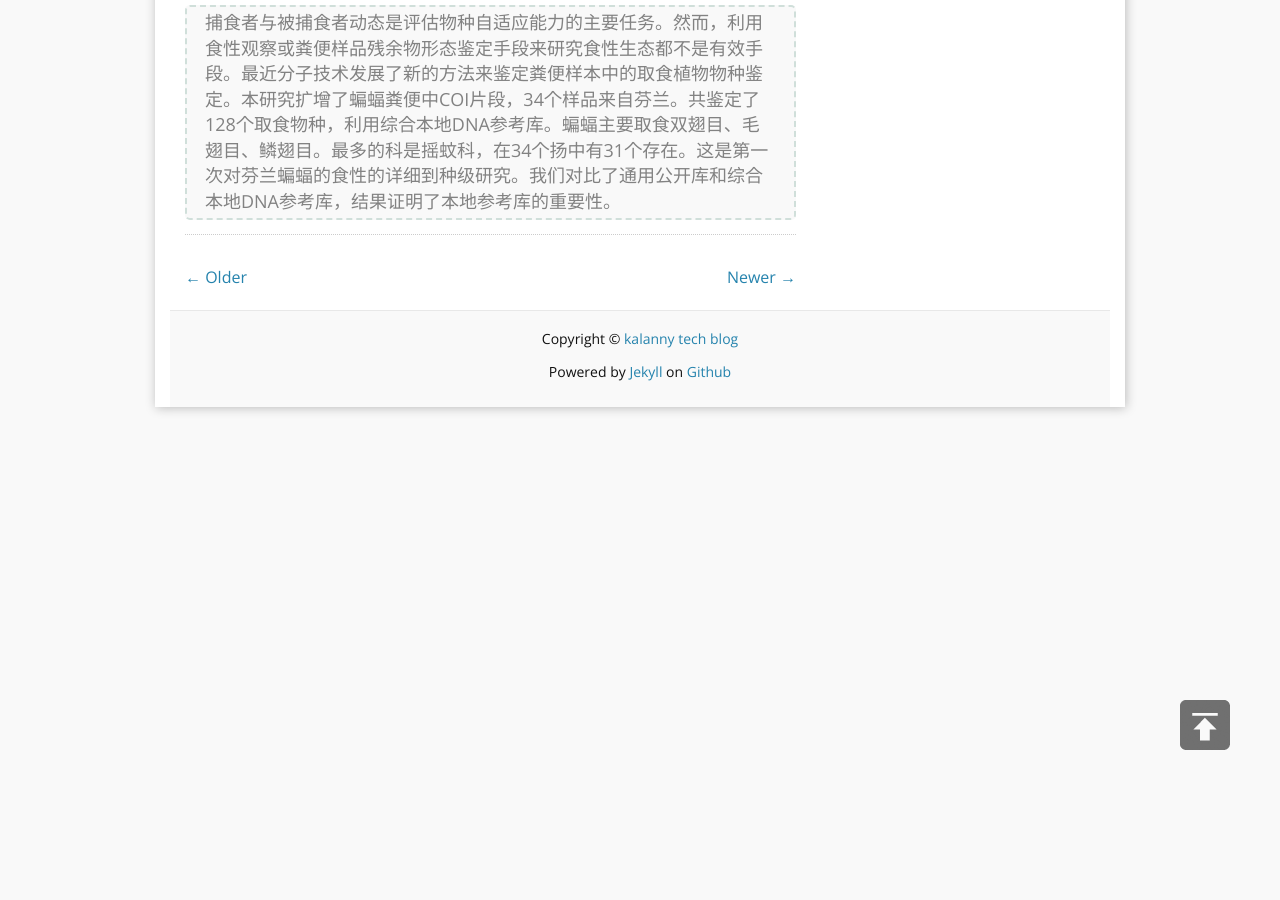
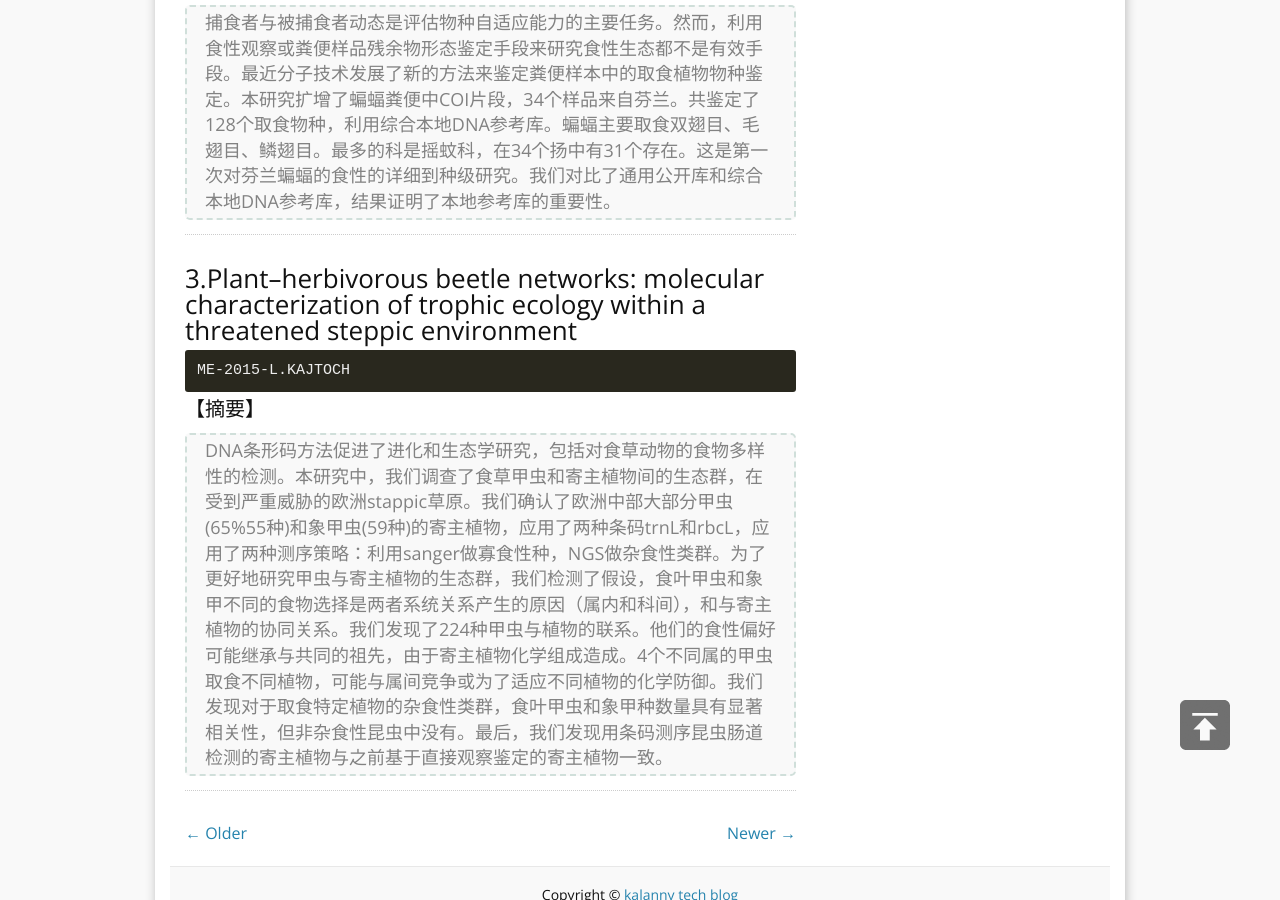
Before and after one commit to kalanny/kalanny.github.io, a Jekyll site: the page built from _posts/2017-04-07-文献阅读-metabarcoding与食性.md, in a window 1280 px wide and 900 px high, scrolled down 1521 px. Built offline with Jekyll 4.4.1, drawn with Linux system fonts in a browser that asks for light colours; nearby versions of some CDN libraries.

Commit message:
Update 2017-04-07-文献阅读-metabarcoding与食性.md

```diff
--- a/_posts/2017-04-07-文献阅读-metabarcoding与食性.md
+++ b/_posts/2017-04-07-文献阅读-metabarcoding与食性.md
@@ -31,3 +31,13 @@ fullview: false
 #### 【摘要】
 
 > 捕食者与被捕食者动态是评估物种自适应能力的主要任务。然而，利用食性观察或粪便样品残余物形态鉴定手段来研究食性生态都不是有效手段。最近分子技术发展了新的方法来鉴定粪便样本中的取食植物物种鉴定。本研究扩增了蝙蝠粪便中COI片段，34个样品来自芬兰。共鉴定了128个取食物种，利用综合本地DNA参考库。蝙蝠主要取食双翅目、毛翅目、鳞翅目。最多的科是摇蚊科，在34个扬中有31个存在。这是第一次对芬兰蝙蝠的食性的详细到种级研究。我们对比了通用公开库和综合本地DNA参考库，结果证明了本地参考库的重要性。
+
+***
+
+### 3.Plant–herbivorous beetle networks: molecular characterization of trophic ecology within a threatened steppic environment
+
+    ME-2015-L.KAJTOCH
+
+#### 【摘要】
+
+> DNA条形码方法促进了进化和生态学研究，包括对食草动物的食物多样性的检测。本研究中，我们调查了食草甲虫和寄主植物间的生态群，在受到严重威胁的欧洲stappic草原。我们确认了欧洲中部大部分甲虫(65%55种)和象甲虫(59种)的寄主植物，应用了两种条码trnL和rbcL，应用了两种测序策略：利用sanger做寡食性种，NGS做杂食性类群。为了更好地研究甲虫与寄主植物的生态群，我们检测了假设，食叶甲虫和象甲不同的食物选择是两者系统关系产生的原因（属内和科间），和与寄主植物的协同关系。我们发现了224种甲虫与植物的联系。他们的食性偏好可能继承与共同的祖先，由于寄主植物化学组成造成。4个不同属的甲虫取食不同植物，可能与属间竞争或为了适应不同植物的化学防御。我们发现对于取食特定植物的杂食性类群，食叶甲虫和象甲种数量具有显著相关性，但非杂食性昆虫中没有。最后，我们发现用条码测序昆虫肠道检测的寄主植物与之前基于直接观察鉴定的寄主植物一致。
```
